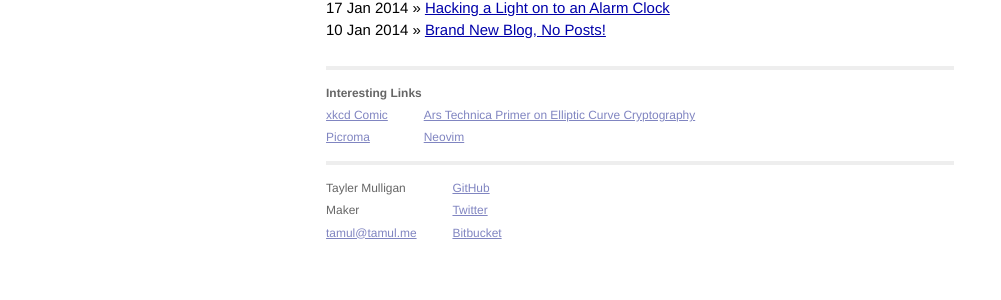
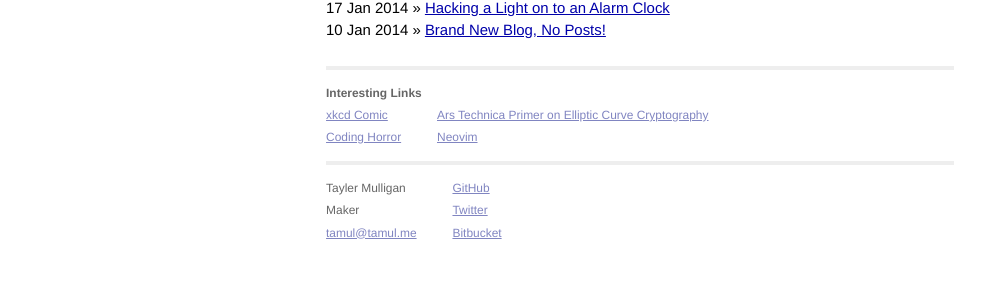
Before and after one commit to mtayler/tamul.github.io, a Jekyll site: the page built from index.html, in a window 1280 px wide. Shown: the part 194-494 px from the top of the page, without its empty margins (0-1001 px from the left). Built offline with Jekyll 4.4.1, drawn with Linux system fonts in a browser that asks for light colours; Markdown is read by kramdown in place of the engine named in the settings.

Commit message:
Swapped Picroma for Coding Horror in interesting links

```diff
--- a/_layouts/default.html
+++ b/_layouts/default.html
@@ -39,7 +39,7 @@
               <div class="links">
                 <p>
                   <a href="https://xkcd.com">xkcd Comic</a><br />
-                  <a href="https://picroma.com/">Picroma</a><br />
+                  <a href="https://codinghorror.com">Coding Horror</a><br />
                 </p>
               </div>
               <div class="links">
```
